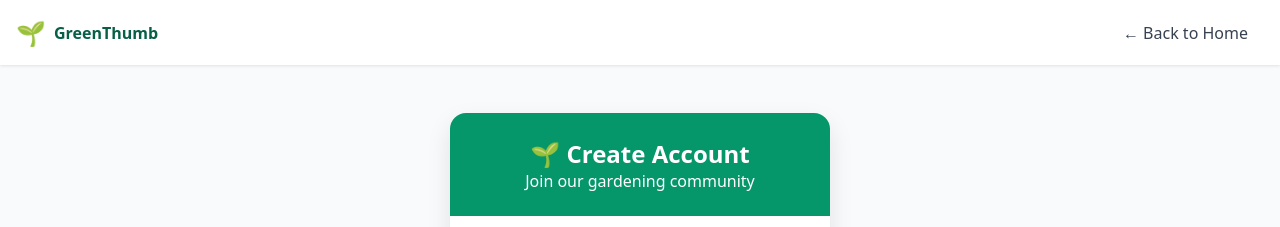
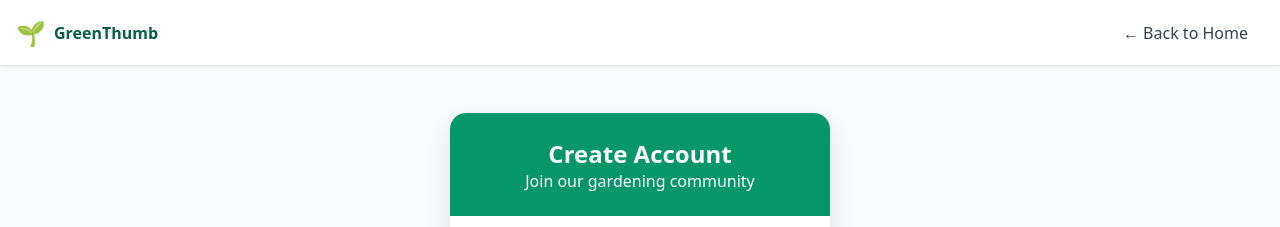
Before and after one commit to js1785kr/Web-Programming-Project-, a plain HTML site: page register.html in a window 1280 px wide. Shown: the top 227 px of the page. Drawn offline with Linux system fonts and the light colour scheme.

Commit message:
Update register.html

```diff
--- a/register.html
+++ b/register.html
@@ -39,7 +39,7 @@
 <main>
     <div class="auth-container">
         <div class="auth-header">
-            <h2>🌱 Create Account</h2>
+            <h2> Create Account</h2>
             <p>Join our gardening community</p>
         </div>
         <div class="auth-body">
```
